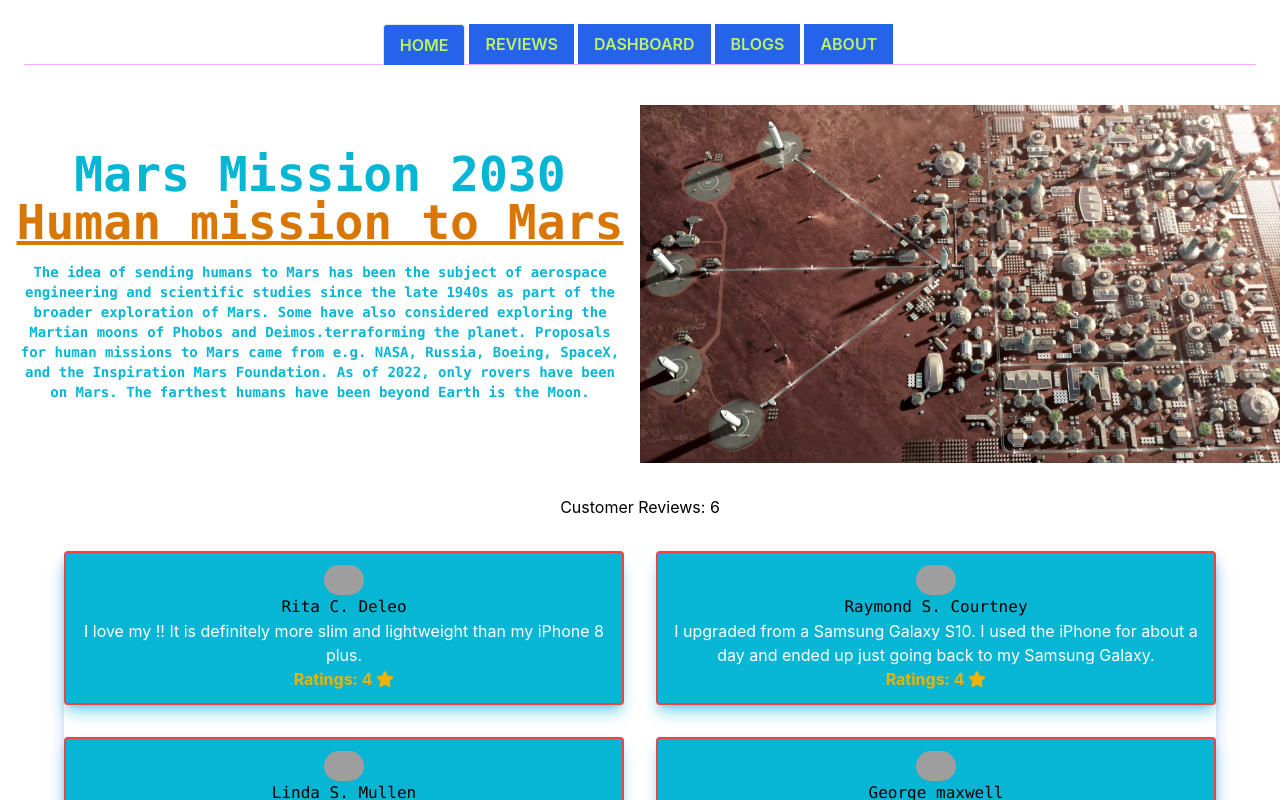
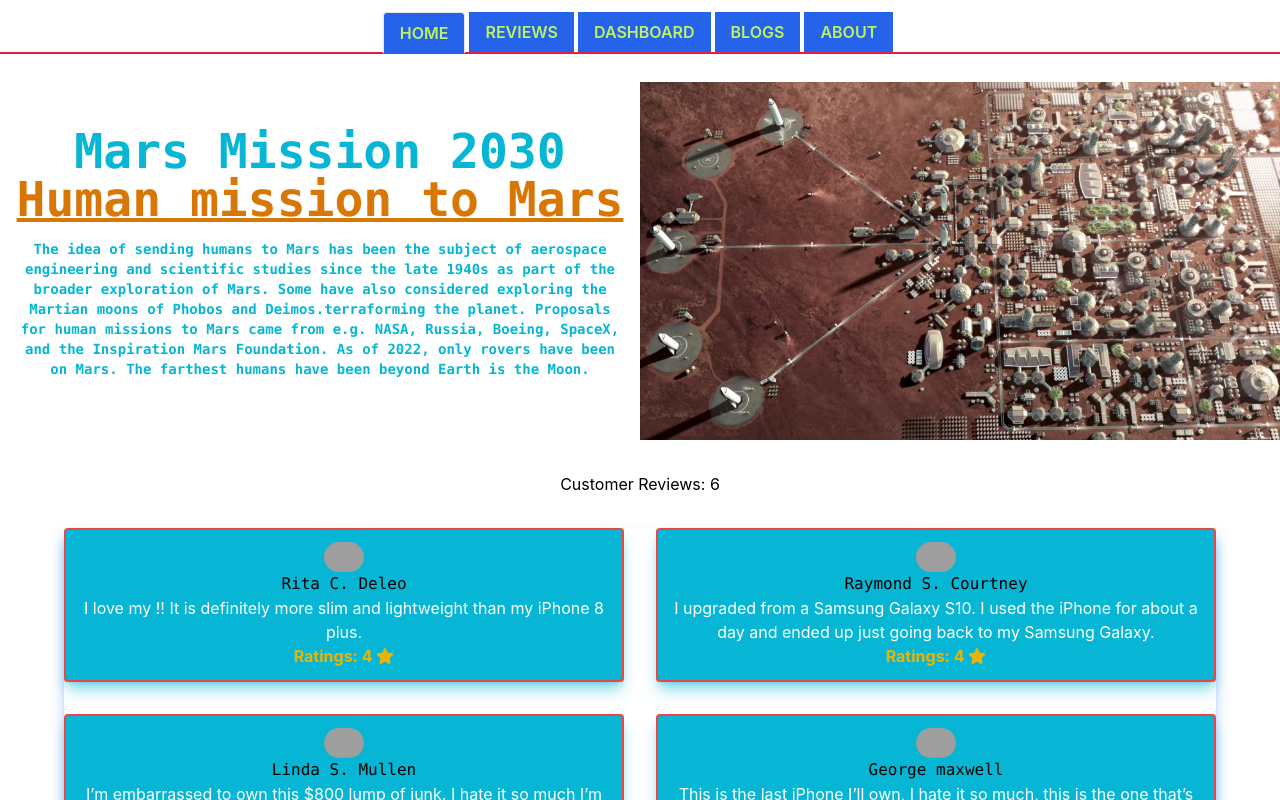
Before and after one commit to habulCoderJohnny/-product-analysis-website, a React (Create React App) app: page / in a window 1280 px wide. Shown: the top 800 px of the page. Built offline with nearby package versions, Linux system fonts and the light colour scheme; grey boxes are pictures that could not be loaded.

Commit message:
navbar customize

```diff
--- a/src/components/Header/Header.js
+++ b/src/components/Header/Header.js
@@ -3,7 +3,7 @@ import { Link } from 'react-router-dom';
 
 const Header = () => {
     return (
-        <ul className='flex justify-center border-b border-fuchsia-300 m-6 '>
+        <ul className='flex justify-center border-b-2 border-rose-600 sticky top-3 '>
 
             <li className='-mb-px mr-1'><Link to="/" className='bg-blue-600 inline-block text-lime-300  border-l border-t border-r rounded-t py-2 px-4 hover:text-white font-semibold'>HOME</Link></li>
 
```
